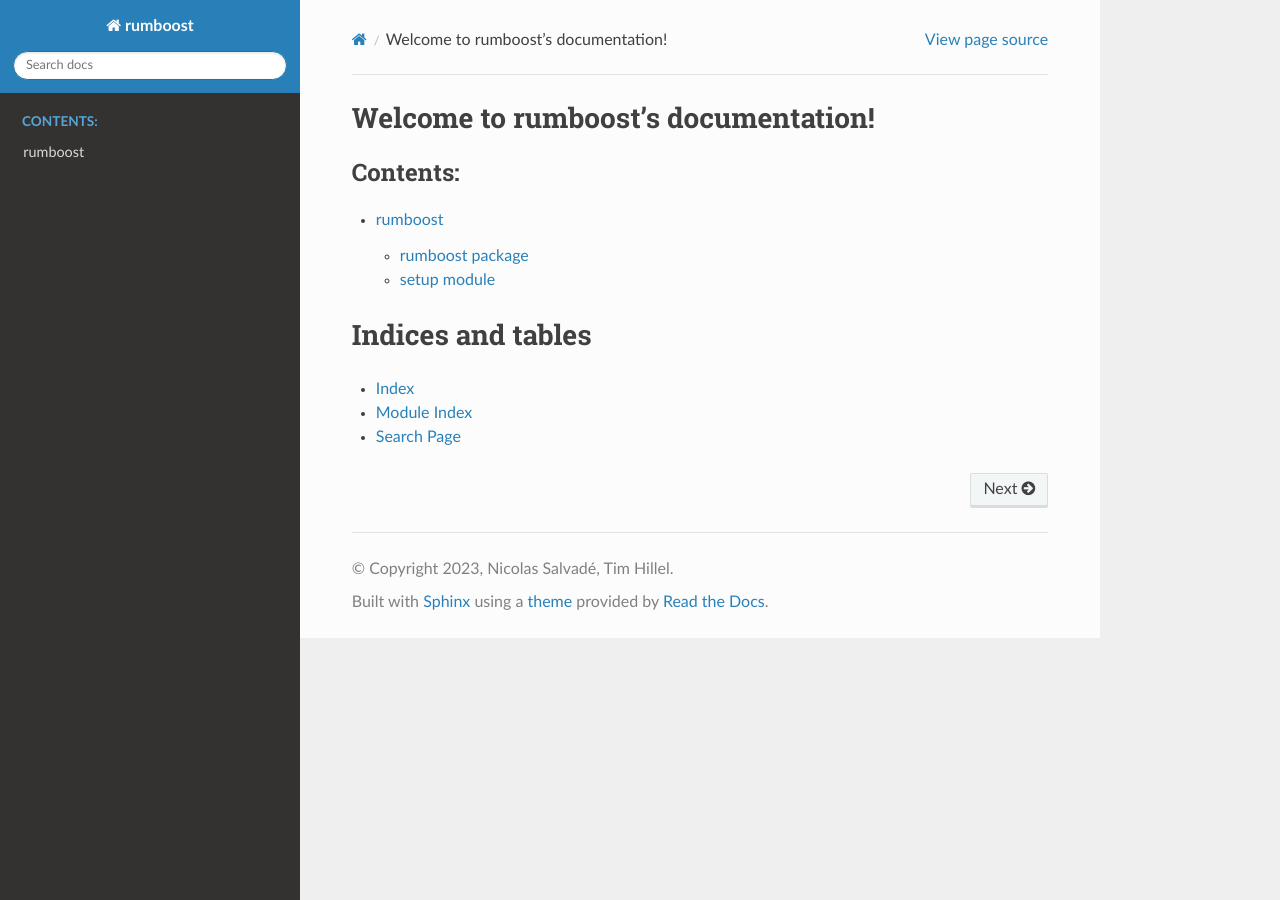
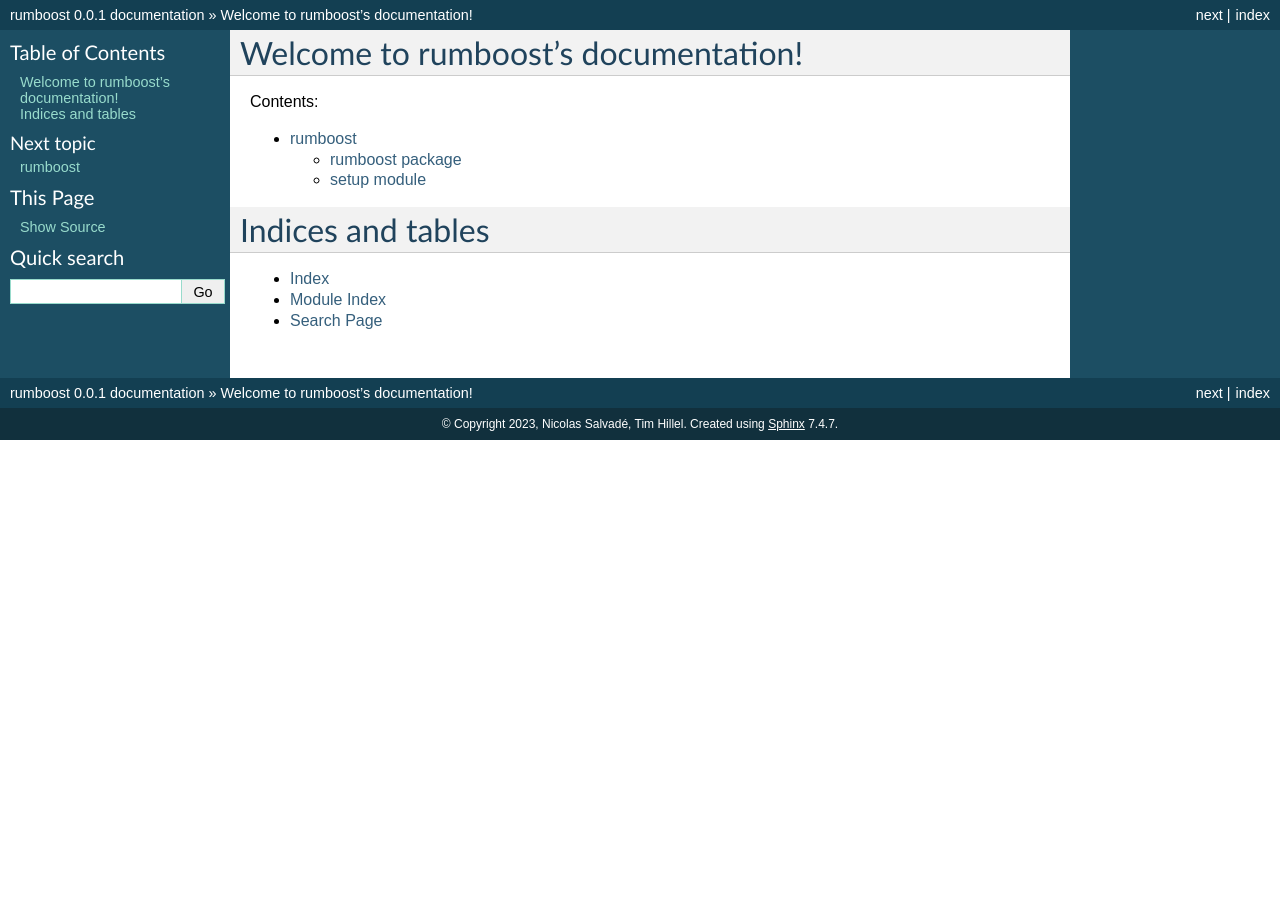
Before and after one commit to big-ucl/rumboost, a Sphinx documentation site: the page built from docs/index.rst, in a window 1280 px wide. Built offline with Sphinx 7.4.7, drawn with Linux system fonts in a browser that asks for light colours.

Commit message:
Classic theme

```diff
--- a/docs/conf.py
+++ b/docs/conf.py
@@ -30,8 +30,7 @@ release = '0.0.1'
 # Add any Sphinx extension module names here, as strings. They can be
 # extensions coming with Sphinx (named 'sphinx.ext.*') or your custom
 # ones.
-extensions = ['sphinx.ext.todo', 'sphinx.ext.viewcode', 'sphinx.ext.autodoc',
-              'python_docs_theme']
+extensions = ['sphinx.ext.todo', 'sphinx.ext.viewcode', 'sphinx.ext.autodoc']
 
 # Add any paths that contain templates here, relative to this directory.
 templates_path = ['_templates']
@@ -47,7 +46,7 @@ exclude_patterns = ['_build', 'Thumbs.db', '.DS_Store']
 # The theme to use for HTML and HTML Help pages.  See the documentation for
 # a list of builtin themes.
 #
-html_theme = 'sphinx_rtd_theme'
+html_theme = 'classic'
 html_theme_path = ["_themes", ]
 
 # Add any paths that contain custom static files (such as style sheets) here,
--- a/setup.py
+++ b/setup.py
@@ -18,9 +18,7 @@ setup(
     packages=find_packages(),
     url="https://github.com/NicoSlvd/rumboost",
     install_requires=['lightgbm', 'matplotlib', 'seaborn', 'numpy',
-                      'pandas', 'pickle', 'sklearn', 'random', 'collections',
-                      'scipy', 'copy', 'json', 'operator', 'pathlib',
-                      'typing', 'biogeme', 'sphinx_rtd_theme'],
+                      'pandas', 'sklearn', 'scipy', 'biogeme'],
     keywords=['python', 'gbdt', 'rum', 'ml'],
     classifiers=[
         "Development Status :: 1 - Planning",
```
